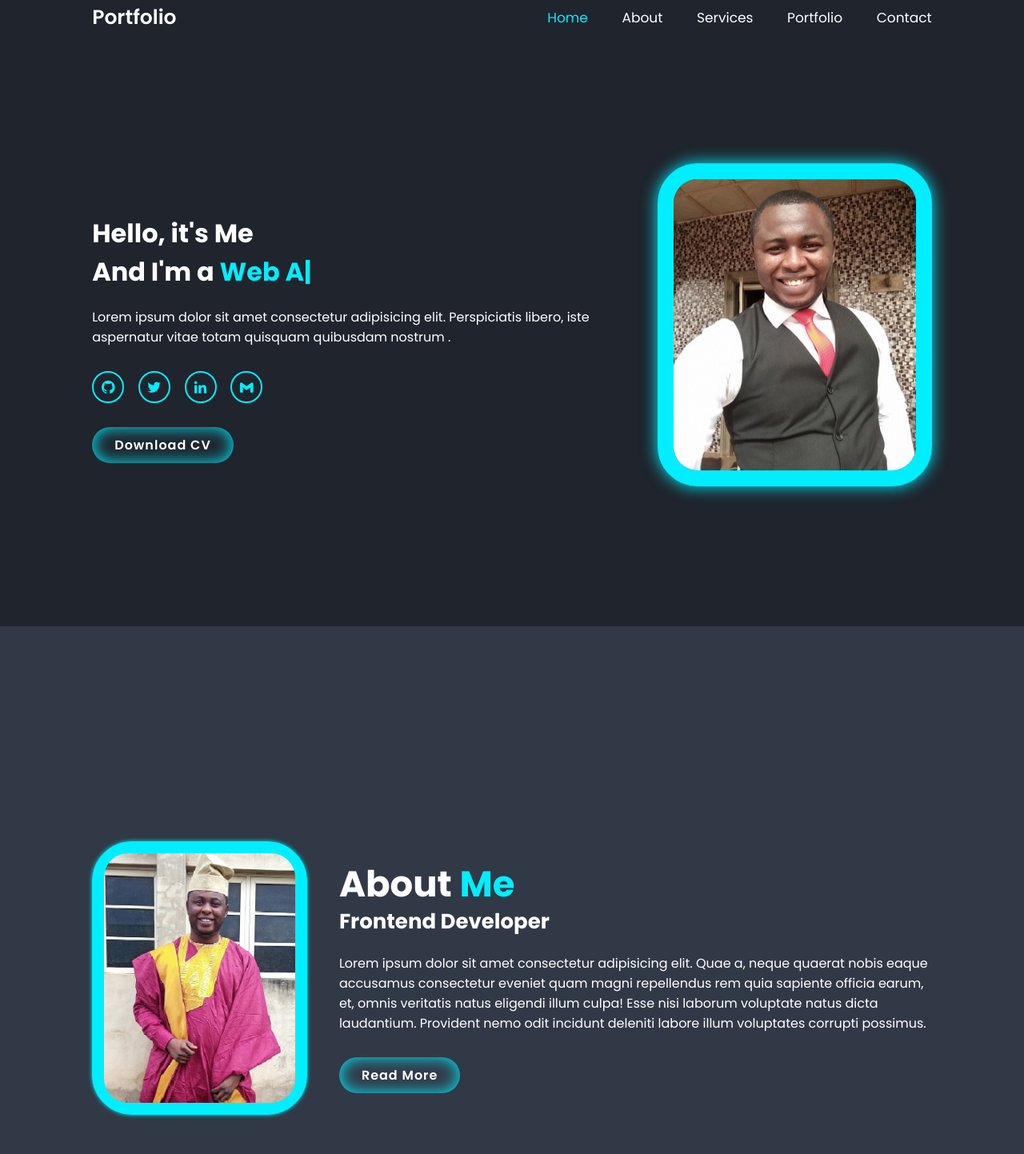
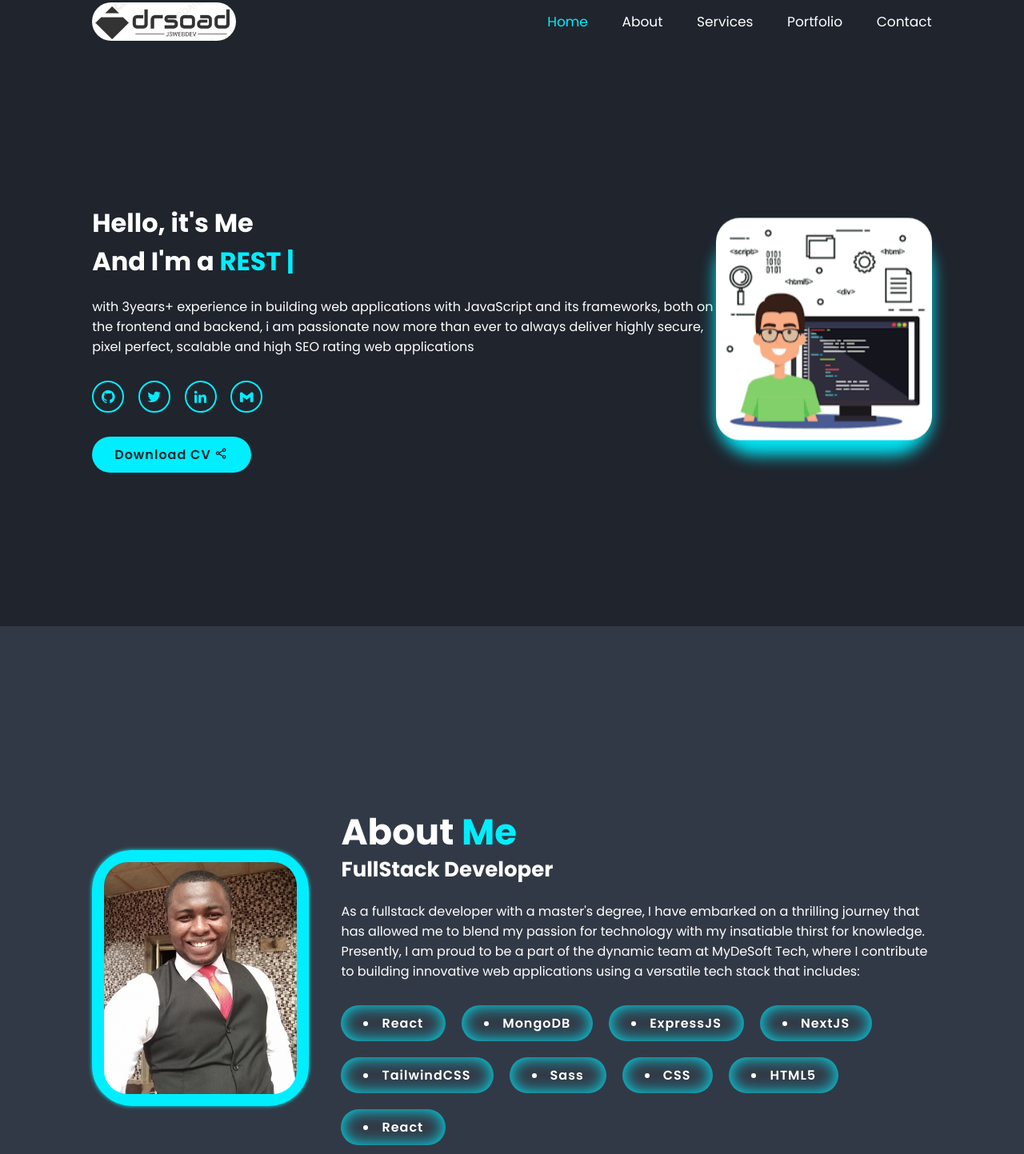
Before and after one commit to drsoadjs/Portfolio, a plain HTML site: page index.html in a window 1280 px wide. Shown: the part 17-1460 px from the top of the page at 80% size. Drawn offline with nearby package versions, Linux system fonts and the light colour scheme.

Commit message:
icons added and change profile pics

```diff
--- a/css/style.css
+++ b/css/style.css
@@ -62,6 +62,7 @@
     color: var(--text-color);
     font-weight: 600;
     cursor: default;
+    width: 18rem;
   }
 
   .navbar a{
@@ -96,10 +97,11 @@
   }
 
   .home-img{
-    width: 50rem;
-    border: #0ef solid 2rem;
-    box-shadow: 0 0 2rem var(--main-color);
+    width: 70rem;
+    /* border: #0ef solid 2rem;  */
+    box-shadow: 0 0 2rem var(--second-bg-color);
     border-radius: 5rem;
+
   }
 
   .home-img{
@@ -109,16 +111,23 @@
   @keyframes floatImage {
     0%{
       transform: translateY(0);
+      box-shadow: none;
     }
 
     50%{
       transform: translateY(-4.4%);
+      box-shadow: 0 2rem 2rem var(--main-color);
     }
 
     100%{
       transform: translateY(0);
+      box-shadow: none;
     }
   }
+
+  .home-img img{
+   background-blend-mode: luminosity;
+   }
 
   .home-content h3{
     font-size: 3.2rem;
@@ -167,10 +176,10 @@
   .btn{
     display: inline-block;
     border-radius: 4rem;
-    box-shadow: inset 0 0 2rem var(--main-color);
+    background: var(--main-color);
     padding: 1rem 2.8rem;
     font-size: 1.6rem;
-    color: var(--text-color);
+    color: var(--bg-color);
     letter-spacing: .1rem;
     font-weight: 600;
     transition: all .5s ease-in-out;
@@ -262,6 +271,22 @@
     font-size: 1.6rem;
     color: var(--text-color);
     margin-bottom: 1.5rem;
+}
+
+.stacks{
+  display: flex;
+  flex-wrap: wrap;
+  gap: 2rem;
+}
+
+.st{
+  border-radius: 4rem;
+  box-shadow: inset 0 0 2rem var(--main-color);
+  padding: 1rem 2.8rem;
+  font-size: 1.6rem;
+  color: var(--text-color);
+  letter-spacing: .1rem;
+  font-weight: 600;
 }
 
 /* -----------PORTFOLIO PROJECTS DESIGN----------------------------- */
@@ -383,7 +408,7 @@
 }
 
 .btn-contact{
-    background: var(--bg-color);
+    /* background: var(--bg-color); */
     cursor: pointer;
 }
 
--- a/index.html
+++ b/index.html
@@ -18,7 +18,7 @@
     <body>
         <!-- HEADER DESIGN -->
         <header class="header">
-            <a href="#" class="logo">Portfolio</a>
+            <a href="#" class="logo"><img src="/images/logo-1.jpg" alt="logo"></a>
 
             <i class="bx bx-menu" id="menu-icon"></i>
 
@@ -37,17 +37,17 @@
                 <h3>Hello, it's Me </h3>
                 <h1 class="name"></h1>
                 <h3>And I'm a <span class="multiple-text"></span></h3>
-                <p>Lorem ipsum dolor sit amet consectetur adipisicing elit. Perspiciatis libero, iste aspernatur vitae totam quisquam quibusdam nostrum .</p>
+                <p>with 3years+ experience in building web applications with JavaScript and its frameworks, both on the frontend and backend, i am passionate now more than ever to always deliver highly secure, pixel perfect, scalable and high SEO rating web applications</p>
                 <div class="social-media">
                     <a href="https://github.com/drsoadjs"> <i class="bx bxl-github"></i></a>
                     <a href="#"> <i class="bx bxl-twitter"></i></a>
                     <a href="#"> <i class="bx bxl-linkedin"></i></a>
                     <a href="damilolaomotola@gmail.com"> <i class="bx bxl-gmail"></i></a>
                 </div>
-                <a href="/images/Damilola_Orija_JavaScript_Dev.pdf" download="Damilola_Orija_JavaScript_Dev" class="btn">Download CV</a>
+                <a href="/images/Damilola_Orija_JavaScript_Dev.pdf" download="Damilola_Orija_JavaScript_Dev" class="btn">Download CV <i class="bx bx-share-alt"></i></a>
             </div>
             <div class="home-img">
-                <img src="images/profile.jpg" alt="Damilola">
+                <img src="images/images.png" alt="Damilola">
             </div>
 
         </section>
@@ -55,13 +55,24 @@
         <!-- ABOUT SECTION DESIGN -->
         <section class="about" id="about">
             <div class="about-img">
-                <img src="images/cultural_Profile.jpg" alt="about me">
+                <img src="images/profile.jpg" alt="about me">
             </div>
             <div class="about-content">
                 <h2 class="heading">About <span>Me</span></h2>
-                <h3>Frontend Developer</h3>
-                <p>Lorem ipsum dolor sit amet consectetur adipisicing elit. Quae a, neque quaerat nobis eaque accusamus consectetur eveniet quam magni repellendus rem quia sapiente officia earum, et, omnis veritatis natus eligendi illum culpa! Esse nisi laborum voluptate natus dicta laudantium. Provident nemo odit incidunt deleniti labore illum voluptates corrupti possimus.</p>
-                <a href="#" class="btn">Read More</a>
+                <h3>FullStack Developer</h3>
+                <p>As a fullstack developer with a master's degree, I have embarked on a thrilling journey that has allowed me to blend my passion for technology with my insatiable thirst for knowledge. Presently, I am proud to be a part of the dynamic team at MyDeSoft Tech, where I contribute to building innovative web applications using a versatile tech stack that includes:</p>
+                <div class="stacks">
+                    <li class="st">React</li>
+                    <li class="st">MongoDB</li>
+                    <li class="st">ExpressJS</li>
+                    <li class="st">NextJS</li>
+                    <li class="st">TailwindCSS</li>
+                    <li class="st">Sass</li>
+                    <li class="st">CSS</li>
+                    <li class="st">HTML5</li>
+                    <li class="st">React</li>
+                </div>
+
             </div>
         </section>
 
@@ -76,7 +87,7 @@
                     <a href="#" class="btn">Read More</a>
                 </div>
                 <div class="service-box">
-                    <i class="bx bx-code-alt"></i>
+                    <i class="bx bx-code-curly"></i>
                     <h3>Web API</h3>
                     <p>Lorem ipsum dolor sit amet consectetur, adipisicing elit. Qui aut voluptates in reiciendis! Necessitatibus earum voluptatum in officiis, consectetur tenetur id voluptatem, corrupti explicabo nisi labore consequatur iste natus error.</p>
                     <a href="#" class="btn">Read More</a>
@@ -98,7 +109,7 @@
                     <img src="images/projects/nexter.png" alt="nexter">
                     <div class="portfolio-layer">
                         <h4>Nexter</h4>
-                        <p>Lorem ipsum dolor sit amet consectetur adipisicing elit. Ipsum beatae odio labore architecto obcaecati ullam excepturi mollitia aspernatur aliquid ab.</p>
+                        <p>Nexter is a simple yet camptivating hotel landing page, built simply with HTML and css, Using Saas for pre-processing of the css code for more functionalities. </p>
                         <a href="#" class="bx bx-link-external"></a>
                     </div>
                 </div>
@@ -107,7 +118,7 @@
                     <img src="images/projects/go-camping.png" alt="go-camping">
                     <div class="portfolio-layer">
                         <h4>go-camping</h4>
-                        <p>Lorem ipsum dolor sit amet consectetur adipisicing elit. Ipsum beatae odio labore architecto obcaecati ullam excepturi mollitia aspernatur aliquid ab.</p>
+                        <p>Our Tour Web App is a cutting-edge platform designed to revolutionize the way you plan and book your dream vacations. Built with a powerful stack including HTML, CSS, Pug, Express, MongoDB, Stripe, Nodemailer, Multer, and Sharp, we offer an unparalleled user experience.</p>
                         <a href="#" class="bx bx-link-external"></a>
                     </div>
                 </div>
@@ -125,10 +136,14 @@
                     <img src="images/projects/get-Gadget.png" alt="get-Gadget">
                     <div class="portfolio-layer">
                         <h4>Get-Gadget</h4>
-                        <p>Lorem ipsum dolor sit amet consectetur adipisicing elit. Ipsum beatae odio labore architecto obcaecati ullam excepturi mollitia aspernatur aliquid ab.</p>
+                        <p>This e-commerce platform, built with Next.js, Tailwind CSS, MongoDB, Stripe, NextAuth, and React, redefines the online shopping experience.</p>
                         <a href="#" class="bx bx-link-external"></a>
                     </div>
                 </div>
+                <a > </a>
+                <a href="https://github.com/drsoadjs" class="btn">
+                    <span> visit my git repository for full list and live links for all my projects </span> <i class="bx bxl-github"></i>
+                </a>
             </div>
         </section>
 
--- a/js/index.js
+++ b/js/index.js
@@ -64,7 +64,7 @@ ScrollReveal().reveal(".home-content p, .about-content", { origin: "right" });
 
 // TYPED JS
 const typed = new Typed(".multiple-text", {
-  strings: ["Frontend Developer", "Web API Expert", "Backend Developer"],
+  strings: ["Frontend Developer", "REST API Expert", "Backend Developer"],
   typeSpeed: 100,
   backSpeed: 100,
   backDelay: 1000,
```
Also changed, not shown: images/avartar.jpg (added), images/avv1.jpg (added), images/images.png (added).
